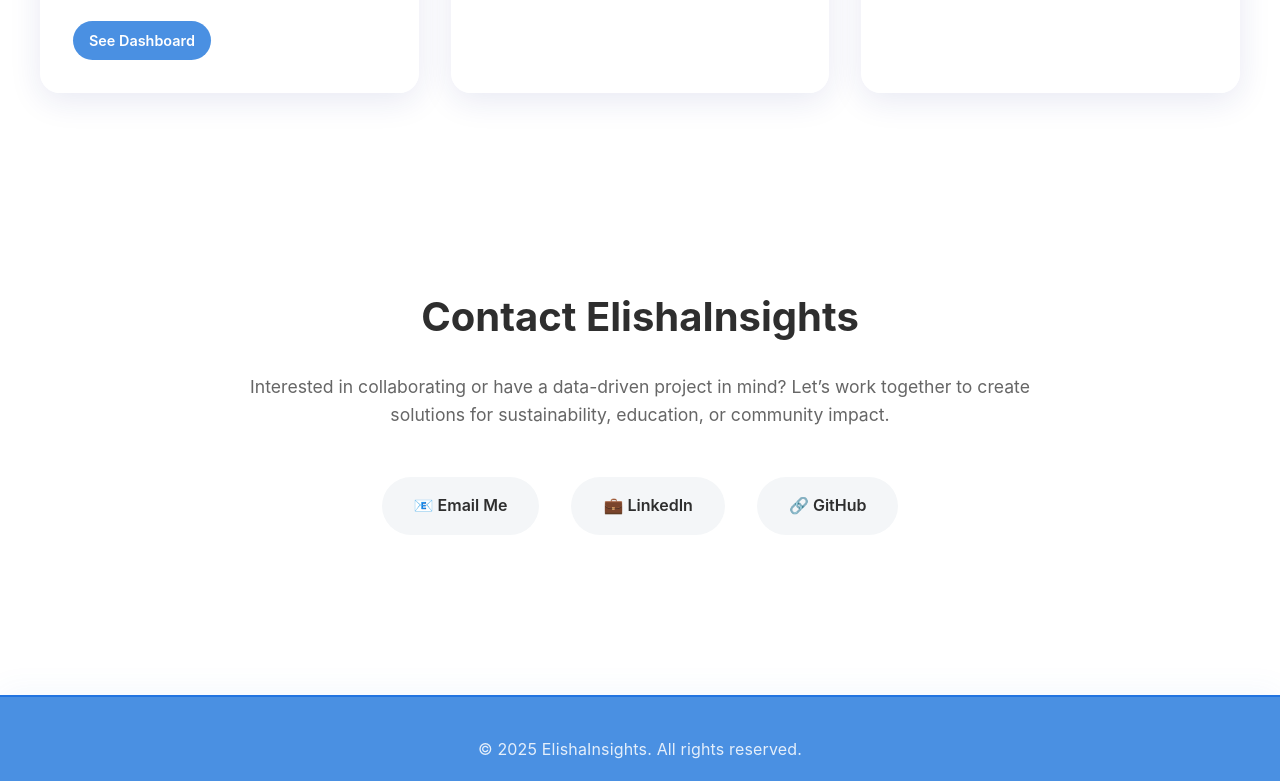
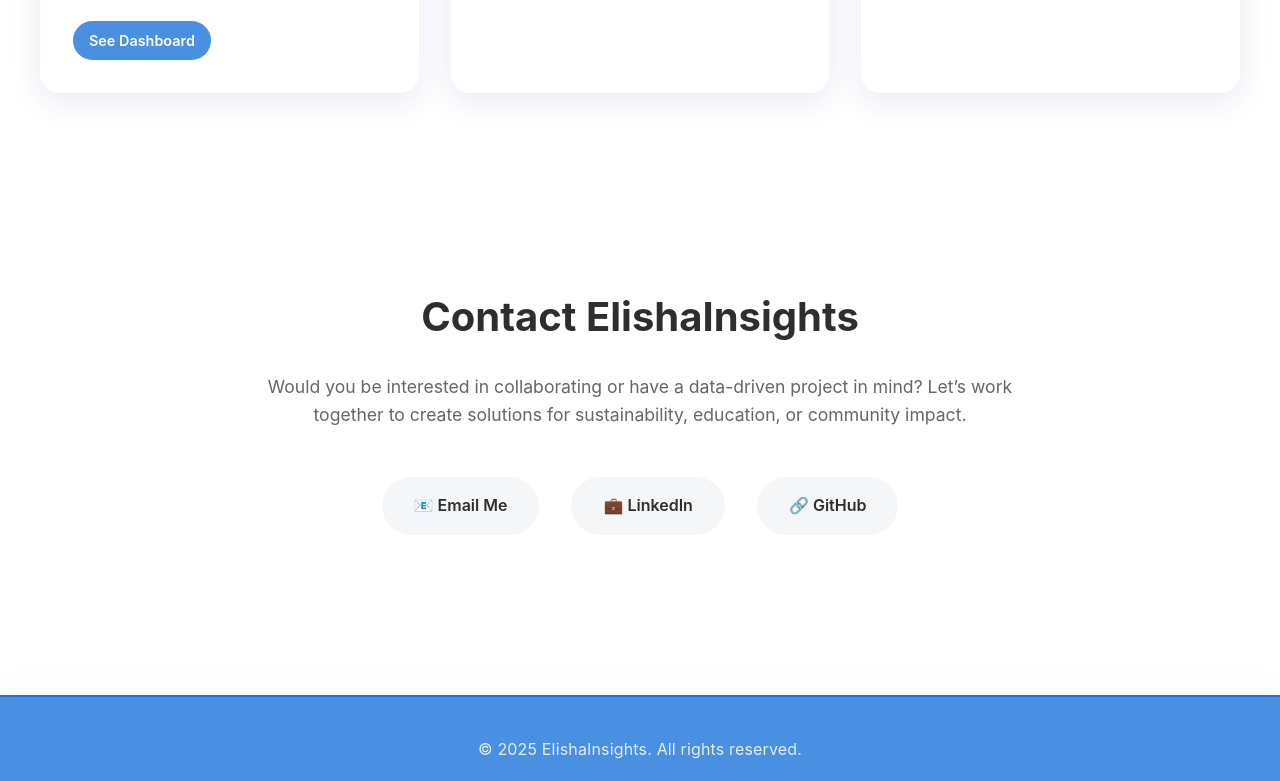
Before and after one commit to Tadeous1/my-portfolio, a plain HTML site: page index.html in a window 1280 px wide. Shown: the part 2066-2847 px from the top of the page. Drawn offline with nearby package versions, Linux system fonts and the light colour scheme.

Commit message:
index.html

```diff
--- a/index.html
+++ b/index.html
@@ -171,7 +171,7 @@
             <div class="contact-container">
                 <h2>Contact ElishaInsights</h2>
                 <p>
-                    Interested in collaborating or have a data-driven project in mind?
+                    Would you be interested in collaborating or have a data-driven project in mind?
                     Let’s work together to create solutions for sustainability, education, or community impact.
                 </p>
                 <div class="contact-links">
```
